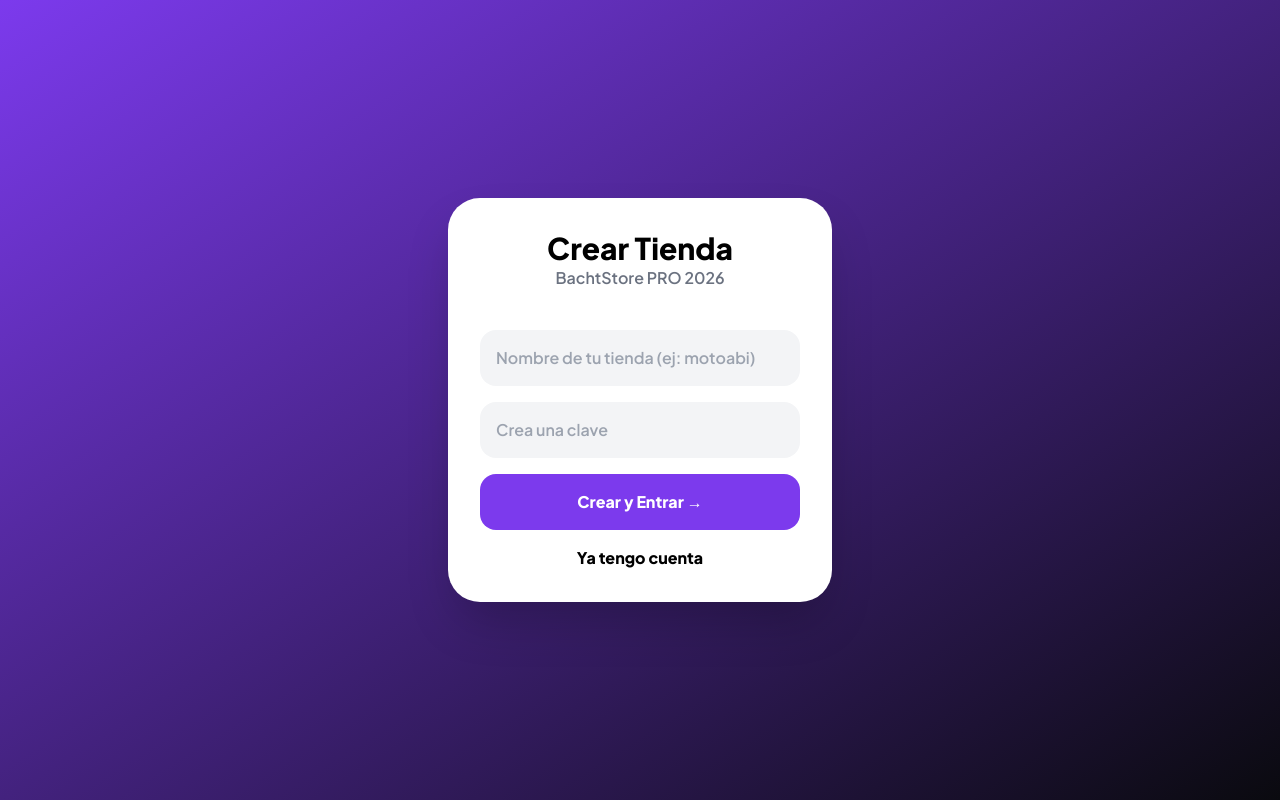
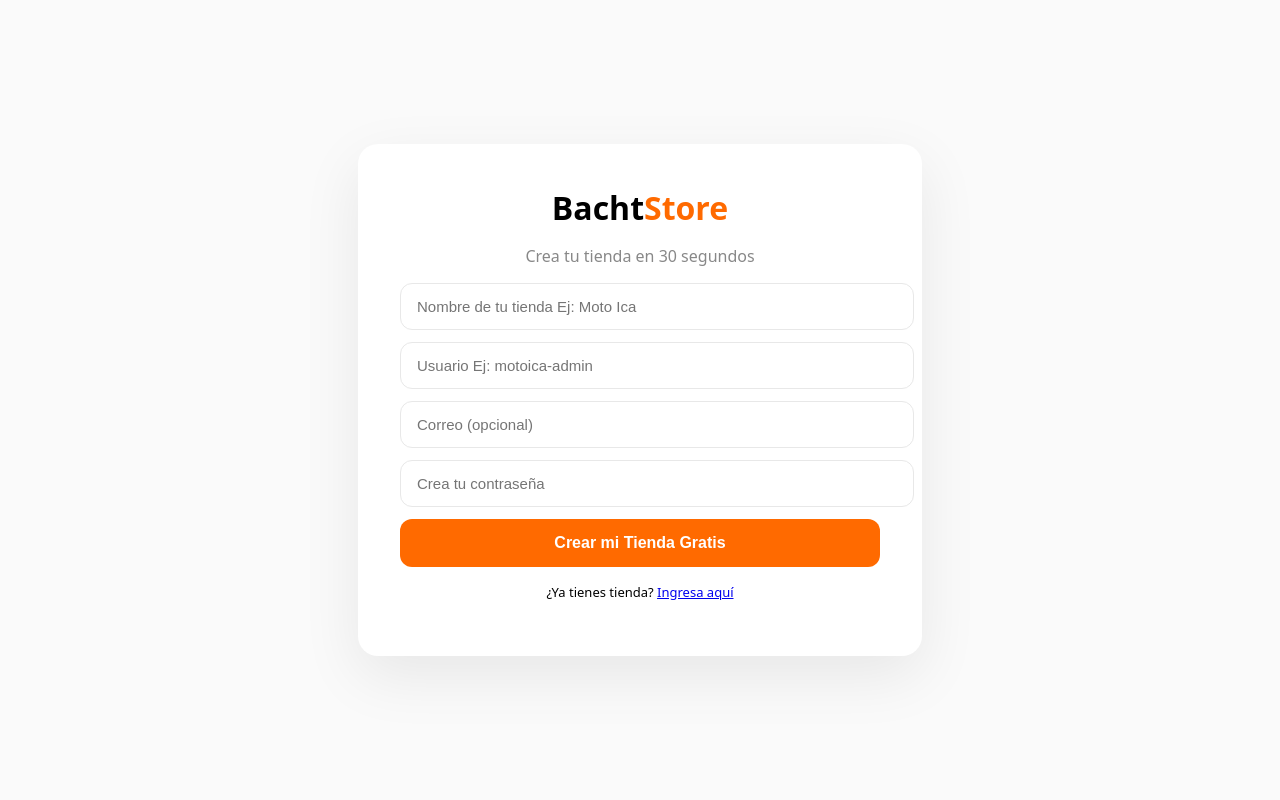
Before and after one commit to nehemiasdelgadovega7-cyber/bachtstore, a Django app: template sistema_ventas/ventas/templates/ventas/registro.html in a window 1280 px wide. Run offline with Django 3.2, Linux system fonts and the light colour scheme; the template is opened without the code that fills it, so the values that code supplies are empty; some libraries are stand-ins or nearby versions.

Commit message:
urls corregido bachtstore

```diff
--- a/sistema_ventas/ventas/templates/ventas/registro.html
+++ b/sistema_ventas/ventas/templates/ventas/registro.html
@@ -1,14 +1,30 @@
-{% extends 'ventas/base.html' %}{% block content %}
-<div class="min-h-screen flex items-center justify-center bg-gradient-to-br from-violet-600 to-[#0a0a0f] p-4">
-  <div class="bg-white text-black rounded-[32px] p-8 w-full max-w-sm shadow-2xl">
-    <h1 class="text-3xl font-black text-center">Crear Tienda</h1><p class="text-center text-gray-500 mb-6">BachtStore PRO 2026</p>
-    {% if error %}<div class="bg-red-100 text-red-600 p-3 rounded-xl mb-4 text-sm">{{ error }}</div>{% endif %}
-    <form method="POST" class="space-y-4">{% csrf_token %}
-      <input name="username" placeholder="Nombre de tu tienda (ej: motoabi)" required class="w-full p-4 bg-gray-100 rounded-2xl">
-      <input name="password" type="password" placeholder="Crea una clave" required class="w-full p-4 bg-gray-100 rounded-2xl">
-      <button class="w-full bg-violet-600 text-white p-4 rounded-2xl font-black">Crear y Entrar →</button>
-    </form>
-    <a href="/login/" class="block text-center mt-4 font-bold">Ya tengo cuenta</a>
-  </div>
+<!DOCTYPE html>
+<html>
+<head>
+<meta charset="UTF-8">
+<meta name="viewport" content="width=device-width, initial-scale=1.0">
+<title>Crear Tienda - BachtStore</title>
+<style>
+body{margin:0;background:#fafafa;font-family:system-ui;display:flex;min-height:100vh;align-items:center;justify-content:center}
+.card{width:480px;background:#fff;padding:42px;border-radius:20px;box-shadow:0 20px 60px rgba(0,0,0,.08);text-align:center}
+.logo{font-size:32px;font-weight:900}.logo span{color:#ff6a00}
+input{width:100%;padding:14px 16px;border:1.5px solid #e8e8e8;border-radius:12px;margin-bottom:12px;font-size:15px}
+.btn{width:100%;padding:15px;background:#ff6a00;color:#fff;border:none;border-radius:12px;font-weight:800;font-size:16px;cursor:pointer}
+</style>
+</head>
+<body>
+<div class="card">
+<div class="logo">Bacht<span>Store</span></div>
+<p style="color:#888">Crea tu tienda en 30 segundos</p>
+<form method="POST">
+{% csrf_token %}
+<input name="nombre_tienda" placeholder="Nombre de tu tienda Ej: Moto Ica" required>
+<input name="username" placeholder="Usuario Ej: motoica-admin" required>
+<input name="email" placeholder="Correo (opcional)">
+<input type="password" name="password" placeholder="Crea tu contraseña" required>
+<button class="btn">Crear mi Tienda Gratis</button>
+</form>
+<p style="font-size:13px;margin-top:16px">¿Ya tienes tienda? <a href="/login/">Ingresa aquí</a></p>
 </div>
-{% endblock %}
+</body>
+</html>
--- a/sistema_ventas/ventas/urls.py
+++ b/sistema_ventas/ventas/urls.py
@@ -8,8 +8,8 @@ urlpatterns = [
     path('logout/', views.salir_view, name='logout'),
     path('dashboard/', views.dashboard, name='dashboard'),
     path('productos/', views.productos_view, name='productos'),
+    path('productos-stock/', views.productos_view, name='productos_stock'),
     path('facturacion/', views.nueva_factura, name='facturacion'),
-    path('productos-stock/', views.productos_view, name='productos_stock'),
     path('punto-venta/', views.nuevo_ticket, name='punto_venta'),
     path('configuracion/', views.configuracion_view, name='configuracion'),
     path('clientes/', views.clientes_view, name='clientes'),
@@ -17,4 +17,5 @@ urlpatterns = [
     path('nueva-factura/', views.nueva_factura, name='nueva_factura'),
     path('nueva-boleta/', views.nueva_boleta, name='nueva_boleta'),
     path('nuevo-ticket/', views.nuevo_ticket, name='nuevo_ticket'),
+    path('crear-admin/', views.crear_admin_view, name='crear_admin'),
 ]
```
Also changed, not shown: sistema_ventas/ventas/views.py (+22 -0 lines).
